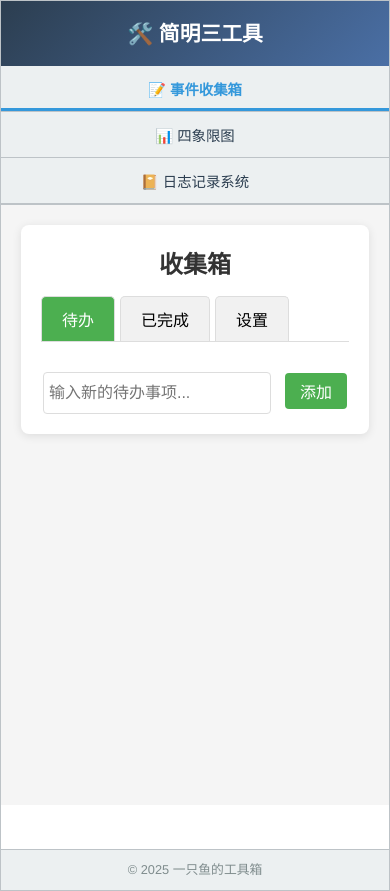
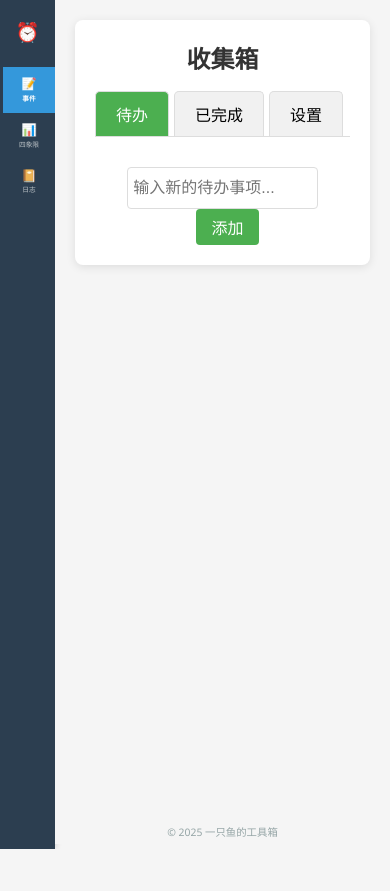
Before and after one commit to Zooms233/Time-manage-tools, a plain HTML site: page index.html in a window 390 px wide. After the commit the page ends 849 px from the top, so only its background shows below. Drawn offline with Linux system fonts and the light colour scheme.

Commit message:
index修改为侧边栏样式

```diff
--- a/index.html
+++ b/index.html
@@ -1,244 +1,253 @@
 <!DOCTYPE html>
 <html lang="zh-CN">
   <head>
-<meta charset="UTF-8">
+    <meta charset="UTF-8" />
+    <meta name="viewport" content="width=device-width, initial-scale=1.0" />
     <title>时间管理三工具</title>
-<meta name="viewport" content="width=device-width, initial-scale=1.0, maximum-scale=1.0, user-scalable=no">
     <style>
-  :root {
-    --primary-color: #2c3e50;
-    --secondary-color: #ecf0f1;
-    --accent-color: #3498db;
-    --text-color: #2c3e50;
-    --bg-color: #ffffff;
-    --border-color: #bdc3c7;
-    --shadow: 0 2px 10px rgba(0,0,0,0.1);
-  }
-
       * {
-    box-sizing: border-box;
         margin: 0;
         padding: 0;
+        box-sizing: border-box;
       }
 
       body {
-    font-family: 'Helvetica Neue', Arial, sans-serif;
-    background-color: #f5f7fa;
-    color: var(--text-color);
-    line-height: 1.6;
-    padding: 0;
-    margin: 0;
-    -webkit-tap-highlight-color: transparent; /* 移除移动端点击高亮 */
+        display: flex;
+        min-height: 100vh;
+        font-family: "Segoe UI", sans-serif;
+        background-color: #f5f5f5;
       }
 
-  .app-container {
-    display: block; /* 改为 block 显示，不再使用 flex 布局 */
-    min-height: 100vh; /* 使用最小高度 */
-    border: 1px solid var(--border-color);
-    box-shadow: var(--shadow);
-    background-color: var(--bg-color);
-    margin: 10px;
-    border-radius: 8px;
-    overflow: visible; /* 改为 visible，允许内容溢出滚动 */
+      /* 侧边栏 */
+      .sidebar {
+        width: 60px; /* 默认窄宽度 */
+        background: #2c3e50;
+        color: white;
+        padding: 10px 0;
+        box-shadow: 2px 0 5px rgba(0, 0, 0, 0.1);
+        display: flex;
+        flex-direction: column;
+        align-items: center;
+        overflow: hidden;
+        transition: width 0.3s ease; /* 添加过渡动画 */
       }
 
-  header {
-    background: linear-gradient(135deg, var(--primary-color), #4a6fa5);
-    color: white;
-    padding: 1rem;
+      .sidebar:hover {
+        width: 80px; /* 鼠标悬停时展开 */
+      }
+
+      .logo {
         text-align: center;
+        padding: 10px 5px;
+        margin-bottom: 15px;
+        font-size: 1.5em;
+        font-weight: bold;
+        color: #ecf0f1;
         width: 100%;
         box-sizing: border-box;
       }
 
-  header h1 {
-    margin: 0;
-    font-size: 1.5rem;
+      .nav-menu {
+        list-style: none;
+        width: 100%;
+        padding: 0;
       }
 
-  nav {
+      .nav-item {
+        padding: 15px 0;
+        cursor: pointer;
+        transition: background 0.3s;
         display: flex;
-    background-color: var(--secondary-color);
-    border-bottom: 1px solid var(--border-color);
-    width: 100%;
-    box-sizing: border-box;
-  }
-
-  nav button {
-    flex: 1;
-    padding: 15px 10px;
-    border: none;
-    background: none;
-    cursor: pointer;
-    font-size: 1rem;
-    font-weight: 500;
-    color: var(--text-color);
-    transition: all 0.3s ease;
-    outline: none;
+        flex-direction: column;
+        align-items: center;
+        color: #bdc3c7;
+        text-align: center;
+        font-size: 0.7em;
+        line-height: 1.2;
+        border-left: 3px solid transparent;
         position: relative;
       }
 
-  nav button:hover {
-    background-color: rgba(0,0,0,0.05);
+      .nav-item span.emoji {
+        font-size: 1.4em;
+        margin-bottom: 4px;
       }
 
-  nav button.active {
-    color: var(--accent-color);
-    font-weight: bold;
+      .nav-item .label {
+        opacity: 0; /* 默认隐藏文字 */
+        transition: opacity 0.3s ease;
       }
 
-  nav button.active::after {
-    content: '';
-    position: absolute;
-    bottom: 0;
-    left: 0;
-    right: 0;
-    height: 3px;
-    background-color: var(--accent-color);
+      .sidebar:hover .nav-item .label {
+        opacity: 1; /* 悬停时显示文字 */
       }
 
-  main {
-    width: 100%;
-    padding: 0; /* Reset padding */
-    box-sizing: border-box;
-    min-height: calc(100vh - 200px); /* 计算剩余空间，减去header、nav和footer的大致高度 */
+      .nav-item:hover {
+        background: #34495e;
+        color: white;
       }
 
-  #tool-frame {
-    width: 100%;
-    height: 800px; /* 设置固定高度，确保有足够的内容用于滚动 */
-    border: none;
-    display: block;
+      .nav-item.active {
+        background: #3498db;
+        color: white;
+        font-weight: bold;
+        border-left: 3px solid #2c3e50;
       }
 
-  footer {
+      /* 主内容区 */
+      .main-content {
+        flex: 1;
+        position: relative;
+      }
+
+      iframe {
+        width: 100%;
+        height: 100vh;
+        border: none;
+        background: white;
+      }
+
+      .footer {
+        position: absolute;
+        bottom: 10px;
+        left: 0;
+        width: 100%;
         text-align: center;
-    padding: 0.8rem;
-    background-color: var(--secondary-color);
-    border-top: 1px solid var(--border-color);
-    font-size: 0.85rem;
-    color: #7f8c8d;
-    width: 100%;
-    box-sizing: border-box;
+        color: #95a5a6;
+        font-size: 0.8em;
+        padding: 0 20px;
       }
 
       /* 移动端适配 */
       @media (max-width: 768px) {
-    .app-container {
-      margin: 0;
-      border-radius: 0;
-      min-height: 100vh;
+        .sidebar {
+          width: 50px; /* 移动端更窄 */
+          padding: 8px 0;
         }
 
-    header h1 {
-      font-size: 1.3rem;
+        .sidebar:hover {
+          width: 60px; /* 移动端悬停展开宽度 */
         }
 
-    nav {
-      flex-wrap: wrap;
+        .logo {
+          font-size: 1.3em;
+          margin-bottom: 12px;
         }
 
-    nav button {
-      flex: 1 0 33.333%; /* 三按钮在一行显示，避免换行 */
-      font-size: 0.9rem;
-      padding: 12px 5px;
+        .nav-item {
+          padding: 12px 0;
         }
 
-    /* 在更小的屏幕上调整为两行 */
-    @media (max-width: 480px) {
-      nav {
-        flex-direction: column;
+        .nav-item span.emoji {
+          font-size: 1.2em;
+          margin-bottom: 3px;
         }
 
-      nav button {
-        flex: 1 0 auto;
-        border-bottom: 1px solid var(--border-color);
+        .nav-item .label {
+          font-size: 0.6em;
+        }
+
+        .sidebar:hover .nav-item .label {
+          opacity: 1;
+        }
+
+        .footer {
+          font-size: 0.7em;
+          padding: 0 10px;
         }
       }
 
-    footer {
-      font-size: 0.8rem;
-      padding: 0.6rem;
+      @media (max-width: 480px) {
+        .sidebar {
+          width: 45px; /* 超小屏幕更窄 */
         }
 
-    #tool-frame {
-      height: 600px; /* 移动端适当减小高度 */
-    }
+        .sidebar:hover {
+          width: 55px;
         }
 
-  /* 针对非常小的屏幕优化 */
-  @media (max-width: 320px) {
-    header h1 {
-      font-size: 1.2rem;
+        .logo {
+          font-size: 1.2em;
         }
 
-    nav button {
-      font-size: 0.8rem;
-      padding: 10px 5px;
+        .nav-item {
+          padding: 10px 0;
         }
 
-    #tool-frame {
-      height: 500px; /* 非常小的屏幕进一步减小高度 */
+        .nav-item span.emoji {
+          font-size: 1.1em;
+        }
+
+        .footer {
+          font-size: 0.65em;
         }
       }
     </style>
   </head>
   <body>
+    <!-- 侧边栏 -->
+    <div class="sidebar">
+      <div class="logo">⏰</div>
+      <ul class="nav-menu">
+        <li
+          class="nav-item"
+          data-page="event"
+          onclick="loadPage('事件收集箱.html')"
+        >
+          <span class="emoji">📝</span>
+          <span class="label">事件</span>
+        </li>
+        <li
+          class="nav-item"
+          data-page="quadrant"
+          onclick="loadPage('四象限图.html')"
+        >
+          <span class="emoji">📊</span>
+          <span class="label">四象限</span>
+        </li>
+        <li
+          class="nav-item"
+          data-page="journal"
+          onclick="loadPage('日志记录系统.html')"
+        >
+          <span class="emoji">📔</span>
+          <span class="label">日志</span>
+        </li>
+      </ul>
+    </div>
 
-<div class="app-container">
-  <header>
-    <h1>🛠️ 简明三工具</h1>
-  </header>
-
-  <nav id="main-nav">
-    <button class="nav-btn active" data-src="事件收集箱.html">📝 事件收集箱</button>
-    <button class="nav-btn" data-src="四象限图.html">📊 四象限图</button>
-    <button class="nav-btn" data-src="日志记录系统.html">📔 日志记录系统</button>
-  </nav>
-
-  <main>
-    <iframe id="tool-frame" src="事件收集箱.html" title="工具面板"></iframe>
-  </main>
-
-  <footer>
-    <p>&copy; 2025 一只鱼的工具箱</p>
-  </footer>
+    <!-- 主内容区 -->
+    <div class="main-content">
+      <iframe id="mainFrame" src="事件收集箱.html"></iframe>
+      <div class="footer">© 2025 一只鱼的工具箱</div>
     </div>
 
     <script>
-  document.addEventListener('DOMContentLoaded', () => {
-    const navButtons = document.querySelectorAll('#main-nav .nav-btn');
-    const toolFrame = document.getElementById('tool-frame');
+      function loadPage(src) {
+        const frame = document.getElementById("mainFrame");
+        frame.src = src;
 
-    navButtons.forEach(button => {
-      button.addEventListener('click', () => {
-        // Update active state
-        navButtons.forEach(btn => btn.classList.remove('active'));
-        button.classList.add('active');
-
-        // Load the selected tool
-        const src = button.getAttribute('data-src');
-        toolFrame.src = src;
-      });
+        // 更新激活状态
+        document.querySelectorAll(".nav-item").forEach((item) => {
+          item.classList.remove("active");
         });
 
-    // 防止iframe内部页面滚动影响主页面
-    toolFrame.addEventListener('load', () => {
-      try {
-        const iframeDoc = toolFrame.contentDocument || toolFrame.contentWindow.document;
-        const style = iframeDoc.createElement('style');
-        style.textContent = `
-          body {
-            -webkit-overflow-scrolling: touch;
+        // 根据 src 设置哪个为 active
+        if (src.includes("事件收集箱")) {
+          document.querySelector('[data-page="event"]').classList.add("active");
+        } else if (src.includes("四象限图")) {
+          document
+            .querySelector('[data-page="quadrant"]')
+            .classList.add("active");
+        } else if (src.includes("日志记录系统")) {
+          document
+            .querySelector('[data-page="journal"]')
+            .classList.add("active");
         }
-        `;
-        iframeDoc.head.appendChild(style);
-      } catch(e) {
-        // 忽略跨域错误
       }
-    });
-  });
+
+      // 初始化时高亮第一个
+      document.querySelector('[data-page="event"]').classList.add("active");
     </script>
-
   </body>
 </html>
```
Lines whose indentation alone changed are shown as unchanged.
